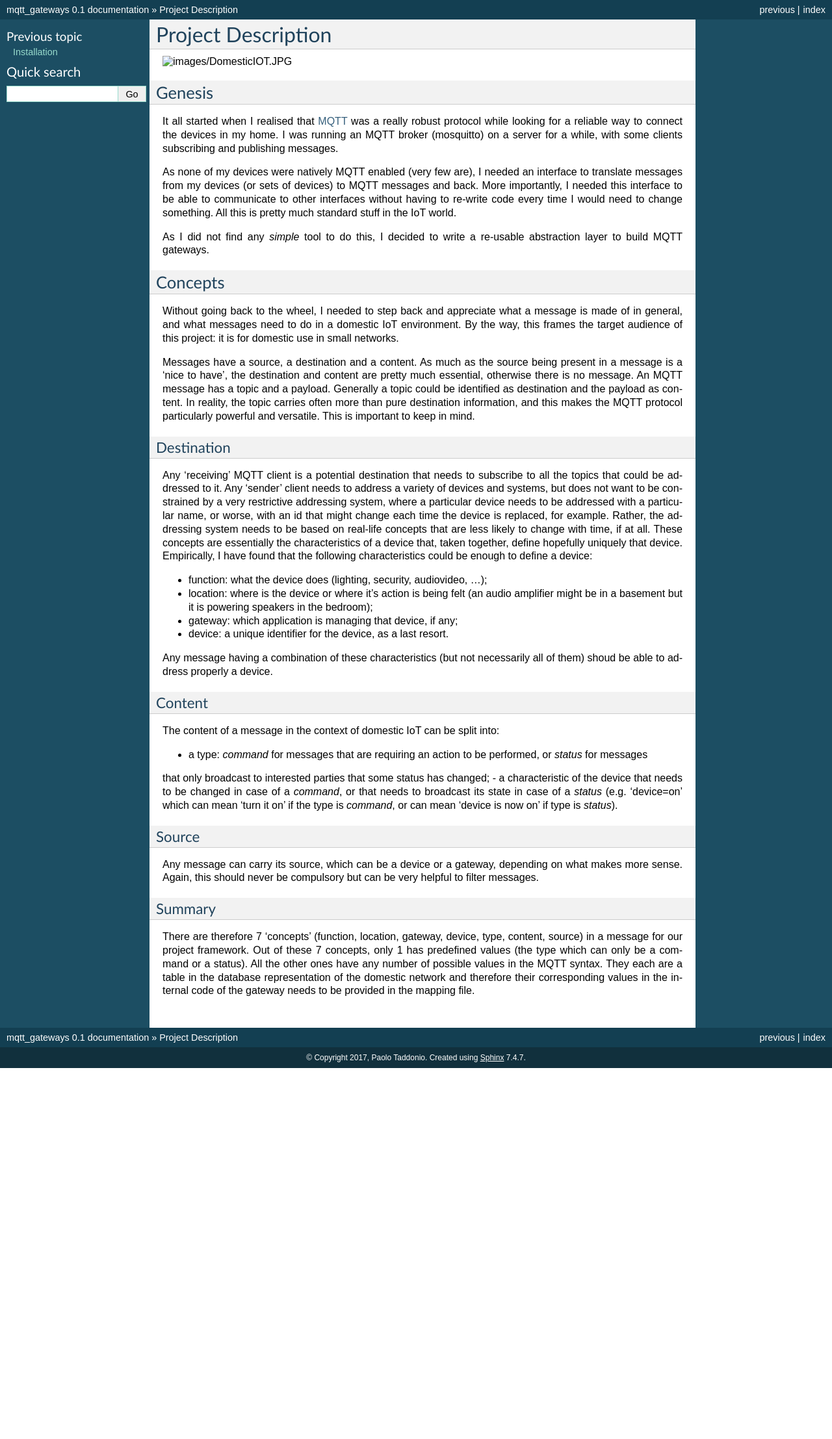
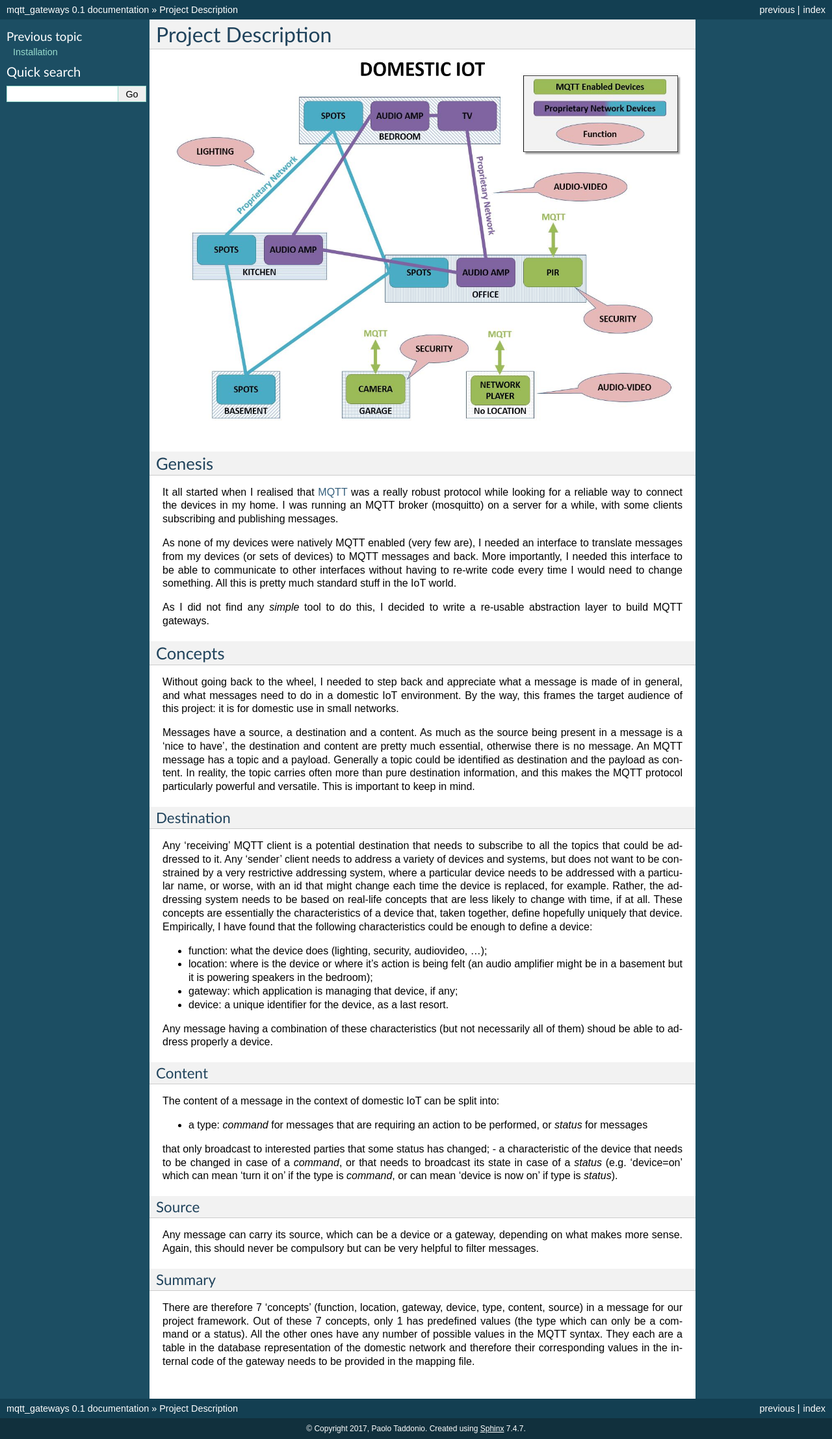
Before and after one commit to ppt000/mqtt_gateways, a Sphinx documentation site: the page built from docs/source/ProjectDescription.rst, in a window 1280 px wide. Shown: the whole page at 65% size. Built offline with Sphinx 7.4.7, drawn with Linux system fonts in a browser that asks for light colours; before the commit the page ends 1644 px from its top, so only the background shows below that.

Commit message:
update doc images

```diff
--- a/docs/source/ProjectDescription.rst
+++ b/docs/source/ProjectDescription.rst
@@ -1,7 +1,7 @@
 Project Description
 ===================
 
-.. image:: /images/DomesticIOT.JPG
+.. image:: DomesticIOT.jpg
 
 Genesis
 *******
```
Also changed, not shown: docs/source/DomesticIOT.jpg (renamed from docs/source/images/DomesticIOT.jpg).
